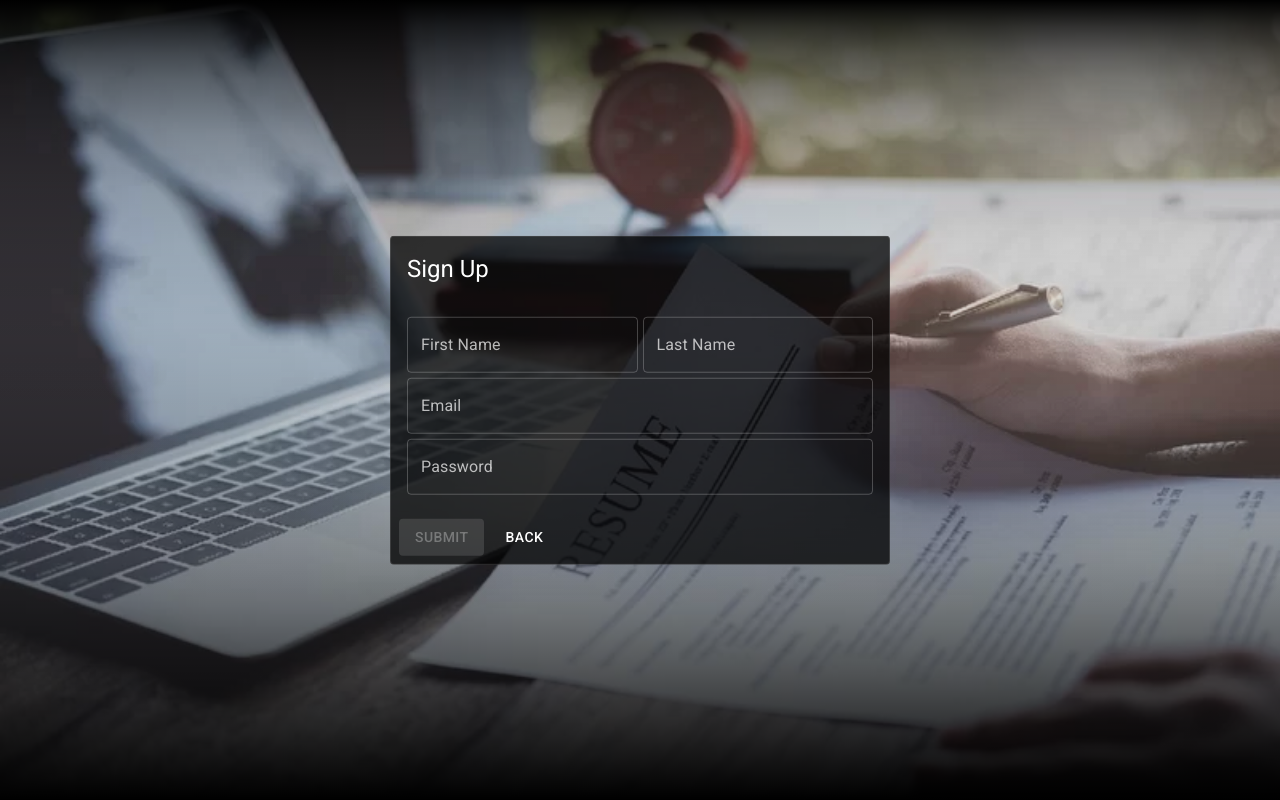
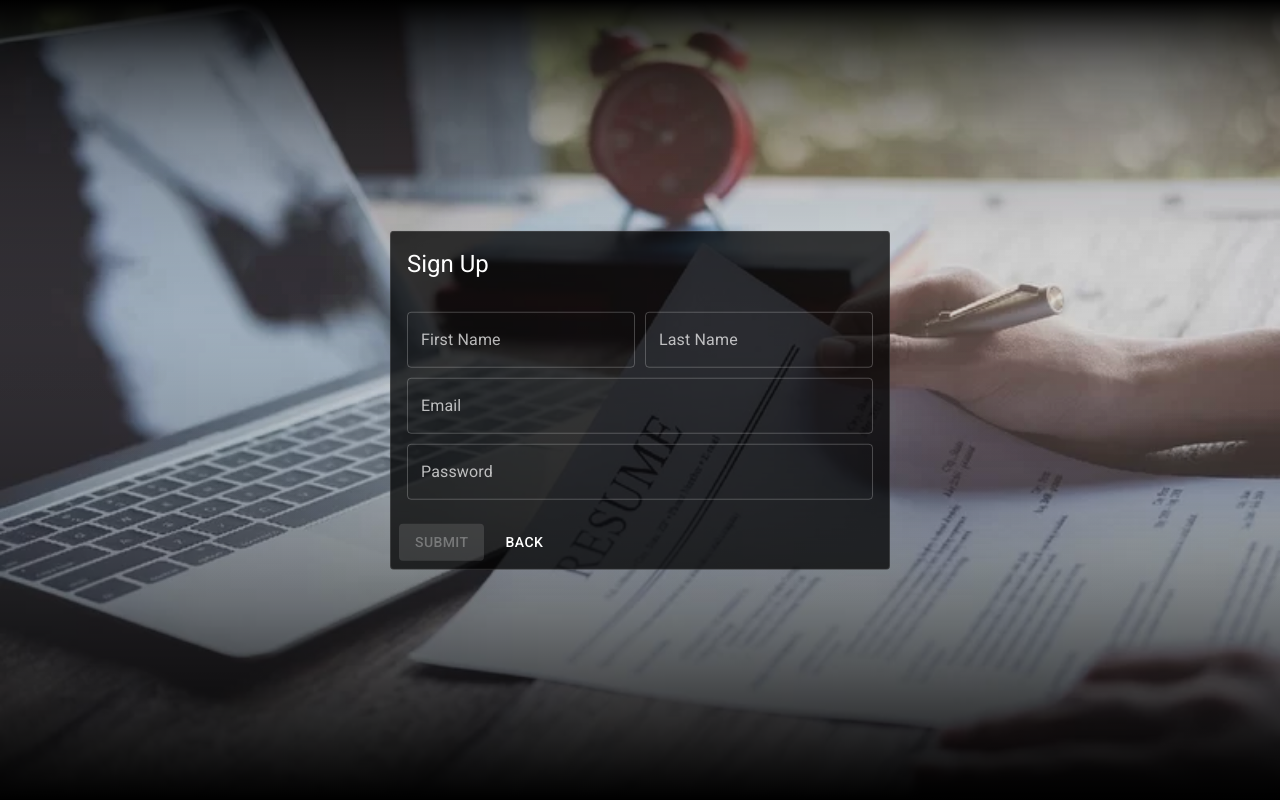
Before and after one commit to aacebo/lucid, a Next.js app: page /sign-up in a window 1280 px wide. Built offline with nearby package versions, Linux system fonts and the light colour scheme.

Commit message:
update gutter size

```diff
--- a/pages/sign-up.module.scss
+++ b/pages/sign-up.module.scss
@@ -17,28 +17,5 @@
     color: #fff;
     width: 50%;
     max-width: 500px;
-
-    .group {
-      display: flex;
-
-      &:not(:last-child) {
-        margin-bottom: 5px;
-      }
-
-      .control {
-        &:not(:last-child) {
-          margin-right: 5px;
-          margin-bottom: 0px;
-        }
-      }
-    }
-
-    .control {
-      display: flex;
-
-      &:not(:last-child) {
-        margin-bottom: 5px;
-      }
-    }
   }
 }
--- a/styles/form.module.scss
+++ b/styles/form.module.scss
@@ -1,3 +1,5 @@
+$luc-form-gutter-size: 10px;
+
 .form {
   display: flex;
   flex-direction: column;
@@ -6,12 +8,12 @@
     display: flex;
 
     &:not(:last-child) {
-      margin-bottom: 5px;
+      margin-bottom: $luc-form-gutter-size;
     }
 
     .control {
       &:not(:last-child) {
-        margin-right: 5px;
+        margin-right: $luc-form-gutter-size;
         margin-bottom: 0px;
       }
     }
@@ -21,7 +23,7 @@
     display: flex;
 
     &:not(:last-child) {
-      margin-bottom: 5px;
+      margin-bottom: $luc-form-gutter-size;
     }
   }
 }
```
